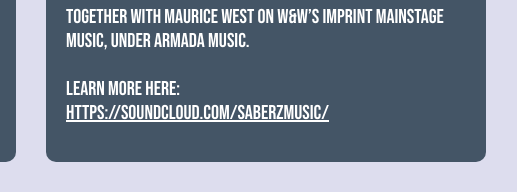
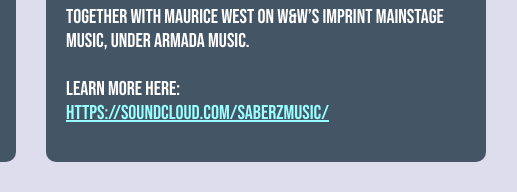
Before and after one commit to kacebo2025/kacebo2025.github.io, a plain HTML site: page index.html in a window 1280 px wide. In both pictures the pointer is over the link "https://soundcloud.com/saberzmusic/". Shown: the part 993-1185 px from the top of the page, 659-1176 px from the left. Drawn offline with Linux system fonts and the light colour scheme; a web font is replaced by a local one.

Commit message:
Update style.css

```diff
--- a/style.css
+++ b/style.css
@@ -63,8 +63,8 @@
 		            margin-bottom: 5px;
 			}
 			a {
+			    color: #EFF;
+			}
+			a:hover {
 			    color: #9FF;
 			}
-			a:hover {
-			    color: #FFF;
-			}
```
